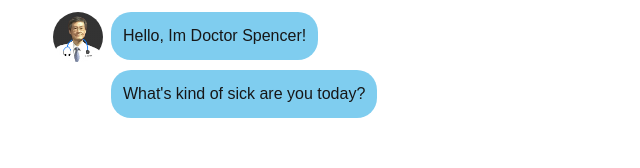
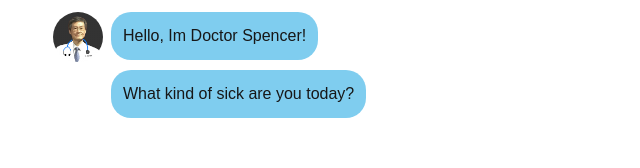
Before and after one commit to H11Maitree/AIDocHK-app, a Next.js app: page / in a window 1280 px wide. Shown: the part 381-549 px from the top of the page, without its empty margins (319-959 px from the left). Built offline with nearby package versions, Linux system fonts and the light colour scheme.

Commit message:
chore: correct English

```diff
--- a/src/app/page.tsx
+++ b/src/app/page.tsx
@@ -7,7 +7,7 @@ import Image from "next/image";
 import { LoadingButton } from "@mui/lab";
 
 export default function Home() {
-  const [chatChain, setChatChain] = useState<ChatChain>([{ role: Role.BOT, text: "Hello, Im Doctor Spencer!" }, { role: Role.BOT, text: "What's kind of sick are you today?" }]); // Current chat history
+  const [chatChain, setChatChain] = useState<ChatChain>([{ role: Role.BOT, text: "Hello, Im Doctor Spencer!" }, { role: Role.BOT, text: "What kind of sick are you today?" }]); // Current chat history
   const [input, setInput] = useState<string>('');
   const [isBotReplying, setIsBotReplying] = useState<boolean>(false);
 
```
